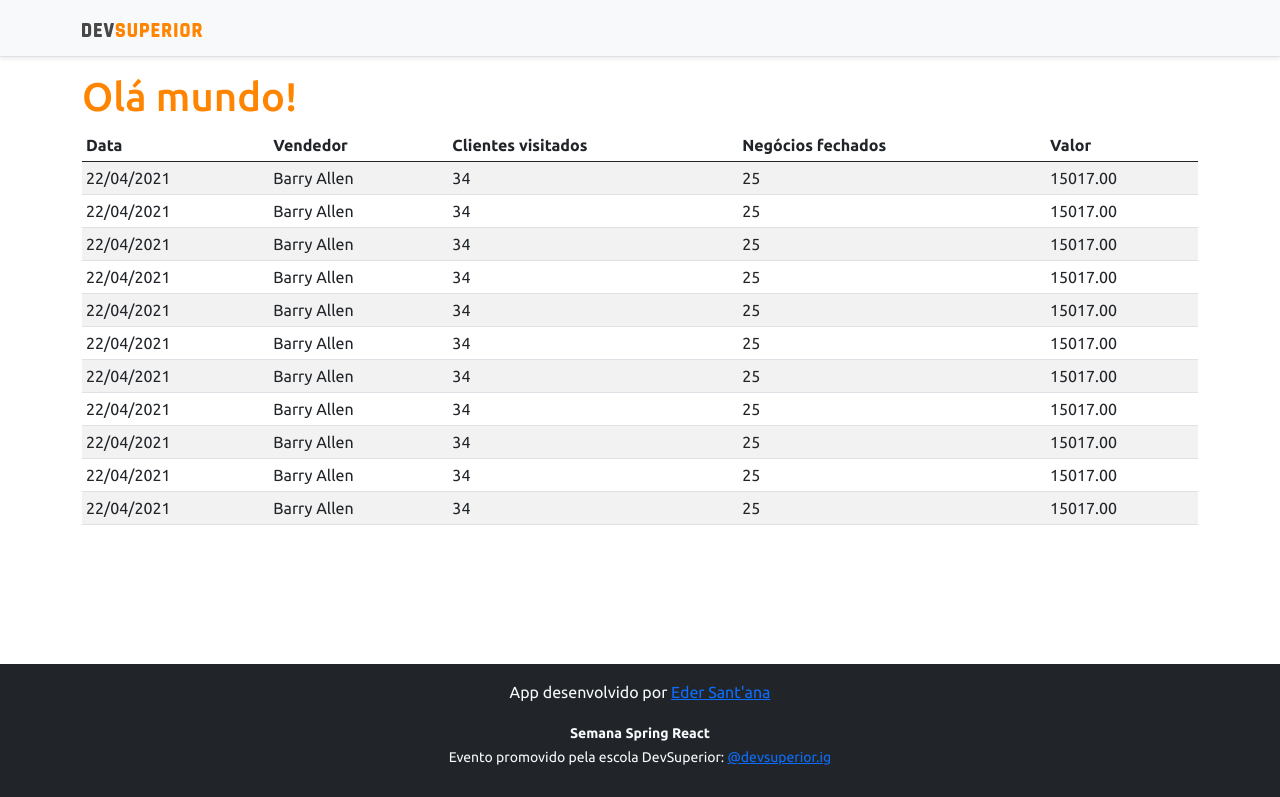
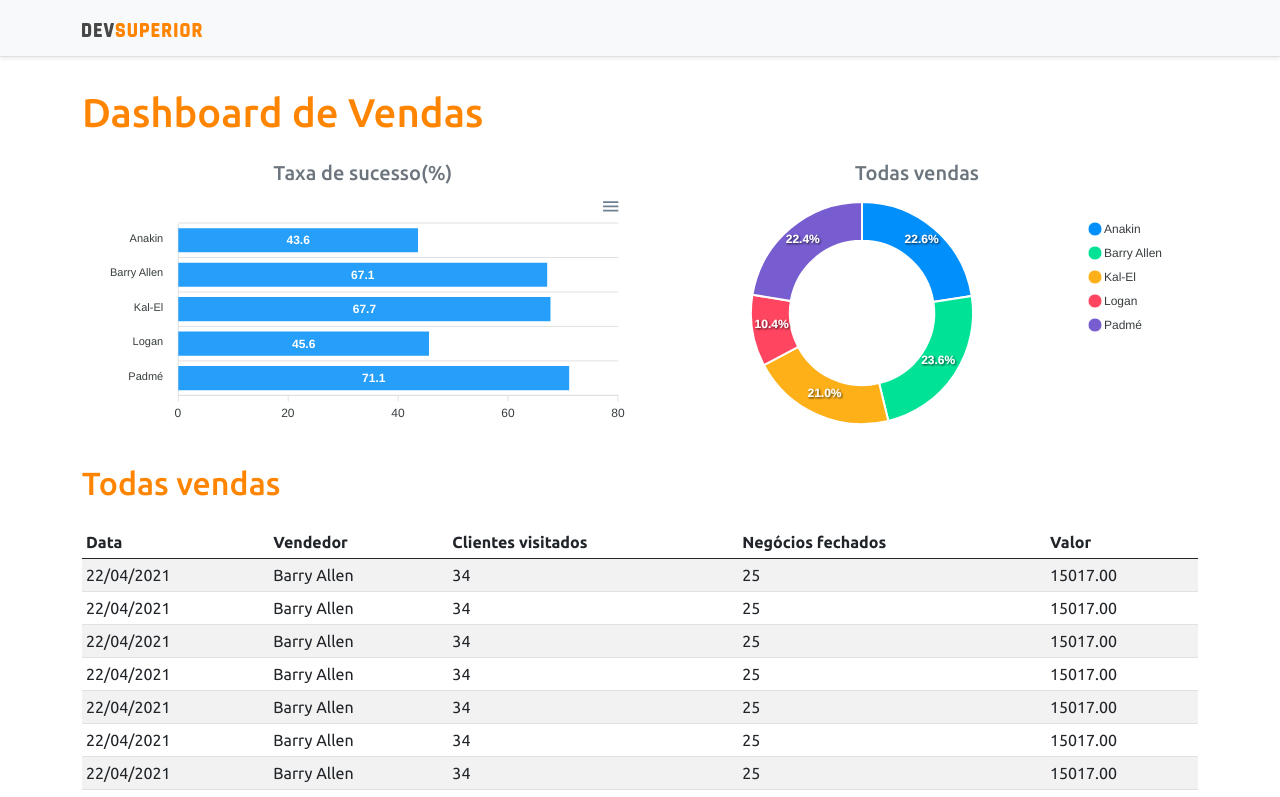
Before and after one commit to EderSant-Ana/projeto-sds3, a React (Create React App) app in the folder frontend/: page / in a window 1280 px wide. Shown: the top 797 px of the page. Built offline with nearby package versions, Linux system fonts and the light colour scheme.

Commit message:
Static charts

```diff
--- a/frontend/package.json
+++ b/frontend/package.json
@@ -10,8 +10,10 @@
     "@types/node": "^12.20.12",
     "@types/react": "^17.0.5",
     "@types/react-dom": "^17.0.3",
+    "apexcharts": "^3.26.1",
     "bootstrap": "^5.0.0",
     "react": "^17.0.2",
+    "react-apexcharts": "^1.3.9",
     "react-dom": "^17.0.2",
     "react-scripts": "4.0.3",
     "typescript": "^4.2.4",
--- a/frontend/src/App.tsx
+++ b/frontend/src/App.tsx
@@ -1,13 +1,31 @@
 import NavBar from "components/NavBar";
 import Footer from "components/Footer"
 import DataTable from "components/DataTable"
+import BarChart from "components/BarChart"
+import DonutChart from "components/DonutChart"
 
 function App() {
   return (
     <>
       <NavBar />
       <div className="container">
-        <h1 className="text-primary">Olá mundo!</h1>
+        <h1 className="text-primary py-3">Dashboard de Vendas</h1>
+
+        <div className="row px-3">
+          <div className="col-sm-6">
+            <h5 className="text-center text-secondary">Taxa de sucesso(%)</h5>
+              <BarChart />
+          </div>
+          <div className="col-sm-6">
+            <h5 className="text-center text-secondary">Todas vendas</h5>
+              <DonutChart />
+          </div>
+        </div>
+
+        <div className="py-3">
+          <h2 className="text-primary">Todas vendas</h2>
+        </div>
+
         <DataTable />
       </div>
       <Footer />
--- /dev/null
+++ b/frontend/src/components/BarChart/index.tsx
@@ -0,0 +1,34 @@
+import Chart from "react-apexcharts"
+
+const BarChart = () => {
+    const options = {
+        plotOptions: {
+            bar: {
+                horizontal: true,
+            }
+        },
+    };
+
+    const mockData = {
+        labels: {
+            categories: ['Anakin', 'Barry Allen', 'Kal-El', 'Logan', 'Padmé']
+        },
+        series: [
+            {
+                name: "% Sucesso",
+                data: [43.6, 67.1, 67.7, 45.6, 71.1],
+            }
+        ]
+    };
+
+    return (
+        <Chart
+            options={{ ...options, xaxis: mockData.labels}}
+            series={mockData.series}
+            type="bar"
+            height="240"
+        />
+    );
+}
+
+export default BarChart;
--- /dev/null
+++ b/frontend/src/components/DonutChart/index.tsx
@@ -0,0 +1,27 @@
+import Chart from "react-apexcharts"
+
+const DonutChart = () => {
+
+    const mockData = {
+        series: [477138, 499928, 444867, 220426, 473088],
+        labels: ['Anakin', 'Barry Allen', 'Kal-El', 'Logan', 'Padmé']
+    }
+
+    const options = {
+        legend: {
+            show: true
+        }
+    }
+
+
+    return (
+        <Chart
+            options={{ ...options, labels: mockData.labels}}
+            series={mockData.series}
+            type="donut"
+            height="240"
+        />
+    );
+}
+
+export default DonutChart;
```
Also changed, not shown: 1 other file (tests, documents, lock files or other folders).
